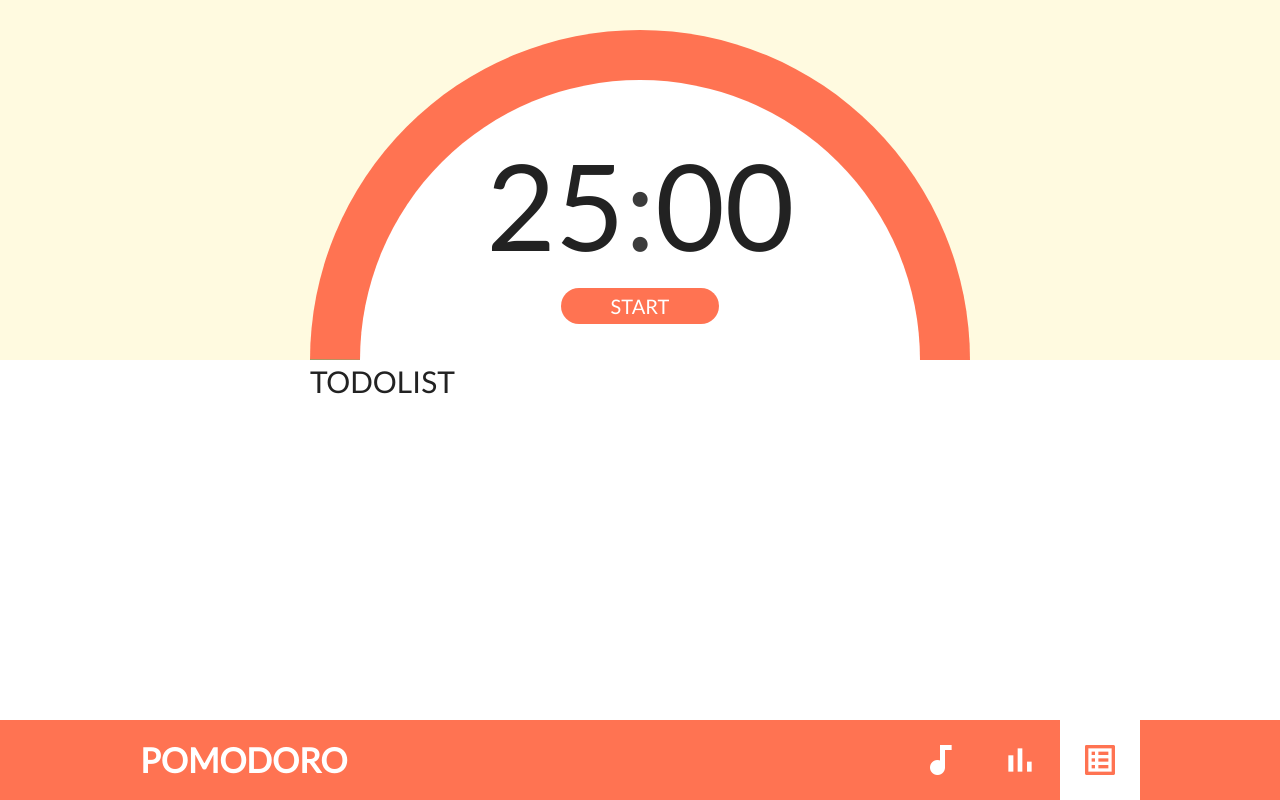
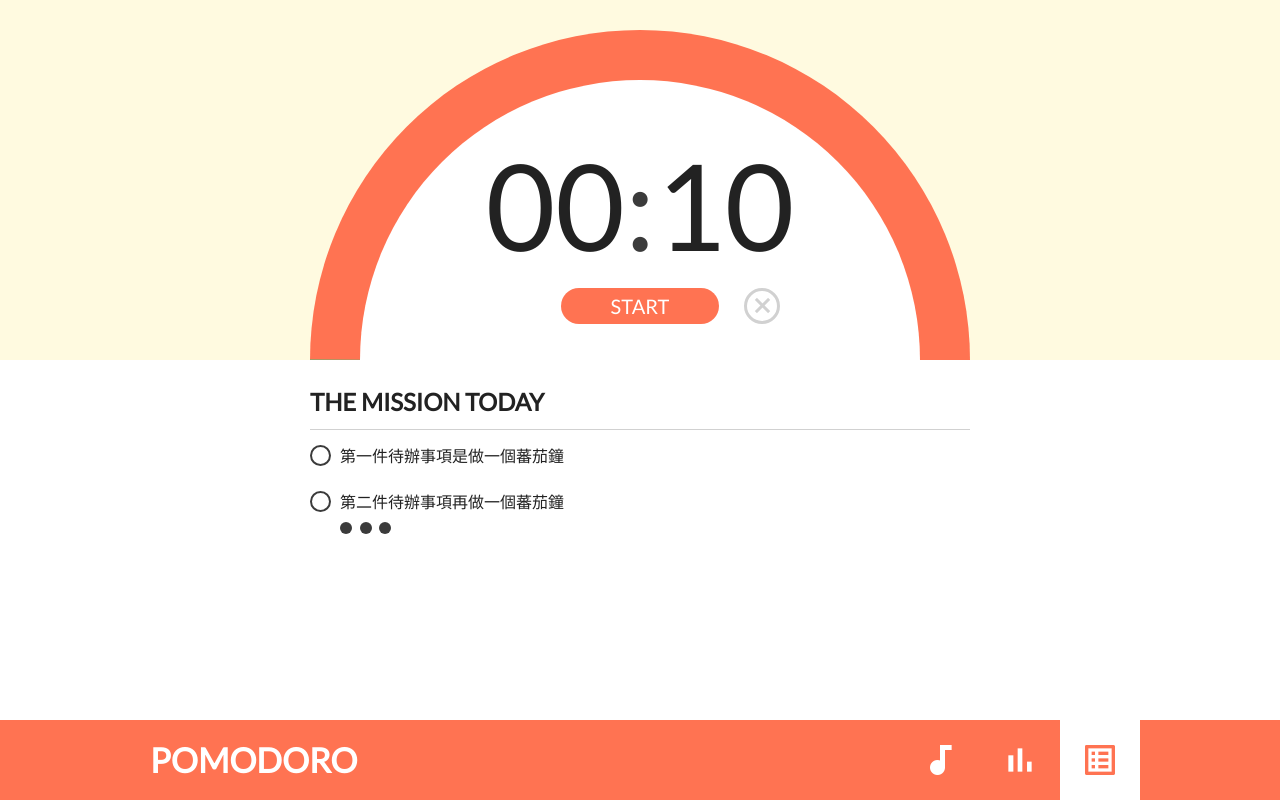
Before and after one commit to waveciou/vue-pomodoro, a Vue app: page / in a window 1280 px wide. Built offline with nearby package versions, Linux system fonts and the light colour scheme; the HTML template or start-up script is replaced by a standard one.

Commit message:
計時器完成

```diff
--- a/src/App.vue
+++ b/src/App.vue
@@ -3,26 +3,33 @@
     <div class="wrapper" :class="{'theme-green': this.statusBreak === true}">
       <div class="views-zone">
         <div class="pomodoro">
+
           <svg id="svg" width="100%" height="100%" viewPort="0 0 100 100" version="1.1" xmlns="http://www.w3.org/2000/svg">
-            <circle id="bar" :r="this.circle.radius" cx="330" cy="330" fill="transparent" stroke-dasharray="958.18" stroke-dashoffset="0" :class="{'is-anamate': this.circle.isAnamate === true}"></circle>
+            <circle id="bar" :r="this.circle.radius" cx="330" cy="330" fill="transparent" stroke-dasharray="958.18" stroke-dashoffset="0" @transitionend="circleTransitionEnd()" :class="{'is-animate': this.circle.isAnimate === true}"></circle>
           </svg>
+
+          <!-- <div class="pomodoro__circle" :class="{'is-animate': this.circle.isAnimate === true }"></div> -->
+
           <div class="pomodoro__content">
             <div class="pomodoro__caption">
-              <div class="pomodoro__time"><span class="min">25</span>:<span class="sec">00</span></div>
-              <div class="pomodoro__ctrlbar">
-                <a href="javascript:;" class="pomodoro__playbtn" @click.stop="playCountdown()" :class="{'is-pause': this.activeTimer.isActive === true}">
-                  <span v-if="this.activeTimer.isActive === false">START</span>
+              <div class="pomodoro__time"><span class="min">{{getMinuteText}}</span>:<span class="sec">{{getSecondText}}</span></div>
+              <div class="pomodoro__controlBar">
+                <a href="javascript:;" class="pomodoro__mainButton" @click.stop="playCountdownTimer()" :class="{'is-pause': this.countdownTimer.isActive === true}">
+                  <span v-if="this.countdownTimer.isActive === false">START</span>
                   <span v-else>PAUSE</span>
+                </a>
+                <a href="javascript:;" class="pomodoro__clearButton" @click.stop="clearCountdownTimer()">
+                  <i class="material-icons">close</i>
                 </a>
               </div>
             </div>
           </div>
         </div>
       </div>
-      <div class="ctrl-zone">
+      <div class="control-zone">
         <div class="wrap">
           <transition name="fade" mode="out-in">
-            <router-view />
+            <router-view :countdownList="countdownList" />
           </transition>
         </div>
       </div>
@@ -50,23 +57,35 @@
   import todolist from './views/todolist.vue';
   import analytics from './views/analytics.vue';
   import ringtone from './views/ringtone.vue';
+  import { setTimeout } from 'timers';
 
   export default {
     data() {
       return {
-        activeTimer: {
-          name: '第一件待辦事項是做一個蕃茄鐘',
+        countdownTimer: {
+          name: '',
           level: 0,
           isActive: false,
-          time: 60,
-          timerContainer: null,
+          time: 0,
+          timer: null,
         },
+        countdownList: [
+          {
+            name: '第一件待辦事項是做一個蕃茄鐘',
+            level: 0
+          },
+          {
+            name: '第二件待辦事項再做一個蕃茄鐘',
+            level: 3
+          }
+        ],
         circle: {
           dom: null,
           radius: 305,
-          isAnamate: false
+          isAnimate: true
         },
         statusBreak: false,
+        isFinish: true
       }
     },
     components: {
@@ -79,61 +98,107 @@
     },
     mounted() {
       this.circle.dom = document.querySelector('#bar');
+
+      this.countdownTimer.name = this.countdownList[0].name;
+      this.countdownTimer.level = this.countdownList[0].level;
+
+      let data = this.getLevelData(this.countdownTimer.level);
+      this.countdownTimer.time = data.totleTime;
+      this.statusBreak = data.status;
     },
     methods: {
-      playCountdown() {
-        this.activeTimer.isActive = !this.activeTimer.isActive;
-        this.activeCountdown(this.activeTimer.isActive);
+      circleTransitionEnd() {
+        if(this.isFinish === true) {
+          this.countdownTimer.level += 1;
+          this.countdownList[0].level = this.countdownTimer.level;
+          this.clearCountdownTimer();
+          this.isFinish = false;
+        }
       },
-      activeCountdown(status) {
-        if(status === true) {
-          let data = this.getLevelData(this.activeTimer.level);
-          let sum = data.totletime;
+      playCountdownTimer() {
+        this.countdownTimer.isActive = !this.countdownTimer.isActive;
+        this.setCountdownTimer();
+      },
+      setCountdownTimer() {
+        if(this.countdownTimer.isActive === true) {
+          let data = this.getLevelData(this.countdownTimer.level);
+          let sum = data.totleTime;
+          this.isFinish = false;
 
-          this.activeTimer.timerContainer = setInterval(() => {
-            this.activeTimer.time --;
-            this.circle.isAnamate = true;
+          this.countdownTimer.timer = setInterval(() => {
+            this.countdownTimer.time --;
 
-            let percent = Math.floor(this.activeTimer.time / sum * 100);
-            let c = Math.PI * (this.circle.radius * 2);
+            let percent = Math.floor(this.countdownTimer.time / sum * 100);
             if (percent < 0) percent = 0;
             if (percent > 100) percent = 100;
+
+            let c = Math.PI * (this.circle.radius * 2);
             let pct = ((100 - percent) / 100 * c)/-2;
+
             this.circle.dom.style.strokeDashoffset = pct;
 
-            if(this.activeTimer.time <= 0) {
-              this.activeTimer.level += 1;
-              this.activeTimer.isActive = false;
-              this.circle.isAnamate = false;
-              this.circle.dom.style.strokeDashoffset = 0;
+            if(this.countdownTimer.time <= 0) {
+              this.isFinish = true;
+            }
 
-              let data = this.getLevelData(this.activeTimer.level);
-              this.activeTimer.time = data.totletime;
-              this.statusBreak = data.status;
+            // let deg = (100 - percent) * 1.8;
+            // if(this.countdownTimer.time <= 0) {
+            //   deg = 180;
+            //   isFinish = true;
+            // }
+            // this.circle.dom.style.transform = `rotateZ(${deg}deg)`;
+            // if(isFinish === true) {
+            //   this.countdownTimer.level += 1;
+            //   this.clearCountdownTimer();
+            // }
 
-              clearInterval(this.activeTimer.timerContainer);
-              return false
-            }
           }, 1000);
+
         } else {
-          this.circle.isAnamate = false;
-          clearInterval(this.activeTimer.timerContainer);
+          this.countdownTimer.isActive = false;
+          clearInterval(this.countdownTimer.timer);
+          return false
         }
       },
+      clearCountdownTimer() {
+        this.isFinish = false;
+        this.countdownTimer.isActive = false;
+        this.circle.isAnimate = false;
+
+        clearInterval(this.countdownTimer.timer);
+
+        let data = this.getLevelData(this.countdownTimer.level);
+        this.countdownTimer.time = data.totleTime;
+
+        this.circle.dom.style.strokeDashoffset = 0;
+        setTimeout(() => {
+          this.circle.isAnimate = true;
+        }, 1000);
+
+        this.statusBreak = data.status;
+
+      },
       getLevelData(level) {
-        let obj = {}
-        if(level % 2 === 0) {
-          obj.totletime = 60;
-          obj.status = false;
-        } else {
-          obj.totletime = 30;
-          obj.status = true;
-        }
+        let t, s, obj = {};
+        level % 2 === 0 ? [t, s] = [10, false] : [t, s] = [5, true];
+        obj.totleTime = t;
+        obj.status = s;
         return obj;
       }
     },
     computed: {
-
+      getMinuteText() {
+        let text = '';
+        let val = Math.floor(this.countdownTimer.time / 60);
+        val < 10 ? text = `0${val}` : text = `${val}`;
+        return text;
+      },
+      getSecondText() {
+        let text = '';
+        let val = this.countdownTimer.time % 60;
+        val < 10 ? text = `0${val}` : text = `${val}`;
+        return text;
+      }
     },
     watch: {
 
@@ -142,7 +207,7 @@
 </script>
 
 <style lang="scss">
-  @import 'assets/scss/utils/_utils.scss';
+  @import 'assets/scss/_utils.scss';
   @import 'assets/scss/main.scss';
 
 </style>
--- a/src/assets/scss/_pomodoro.scss
+++ b/src/assets/scss/_pomodoro.scss
@@ -1,15 +1,15 @@
 @charset "UTF-8";
-@import "./utils/_utils.scss";
+@import "./_utils.scss";
 
 .pomodoro {
     width: 660px;
     height: 660px;
     position: absolute;
-    background-color: $color-orange;
     border-radius: 100%;
     left: 50%;
     transform: translateX(-50%);
     bottom: -330px;
+    background-color: $color-orange;
 
     #svg {
         circle {
@@ -17,7 +17,7 @@
             stroke: $color-green;
             stroke-width: 50px;
 
-            &.is-anamate {
+            &.is-animate {
                 transition: stroke-dashoffset 1s linear;
             }
         }
@@ -37,6 +37,25 @@
                 stroke: $color-orange;
             }
         }
+    }
+}
+
+.pomodoro__circle {
+    width: 100%;
+	height: 100%;
+	display: block;
+	border-radius: 100%;
+	background: linear-gradient($color-orange 50%, $color-green 50%);
+	position: absolute;
+	top: 0px;
+	left: 0px;
+
+    @at-root .theme-green & {
+        background: linear-gradient($color-green 50%, $color-orange 50%);
+    }
+
+    &.is-animate {
+        transition: all 1s linear;
     }
 }
 
@@ -67,16 +86,17 @@
     color: $color-black;
     text-align: center;
     font-size: 120px;
+    overflow: hidden;
 }
 
-.pomodoro__ctrlbar {
+.pomodoro__controlBar {
     width: 100%;
     height: 50%;
     display: flex;
     align-items: center;
 }
 
-.pomodoro__playbtn {
+.pomodoro__mainButton {
     width: 158px;
     display: block;
     padding: 8px 14px;
@@ -95,3 +115,21 @@
         background-color: $color-gray;
     }
 }
+
+.pomodoro__clearButton {
+    width: 36px;
+    height: 36px;
+    display: flex;
+    justify-content: center;
+    align-items: center;
+    color: $color-gray;
+    border: 3px $color-gray solid;
+    border-radius: 100%;
+    position: absolute;
+    right: 35px;
+
+    > i {
+        color: $color-gray;
+        font-weight: bold;
+    }
+}
--- /dev/null
+++ b/src/assets/scss/_utils.scss
@@ -0,0 +1,68 @@
+@charset "UTF-8";
+
+// variable
+$color-white: #FFFFFF;
+$color-orange: #FF7352;
+$color-green: #42C67C;
+$color-black: #3B3B3B;
+$color-gray: #D1D1D1;
+$color-beige: #FFFAE0;
+
+// RWD Max Width Breakpoints
+@mixin max-width($breakpoints) {
+    @media screen and (max-width: $breakpoints) {
+        @content;
+    }
+}
+
+// RWD Min Width Breakpoints
+@mixin min-width($breakpoints) {
+    @media screen and (min-width: $breakpoints) {
+        @content;
+    }
+}
+
+// RWD Max Height Breakpoints
+@mixin max-height($breakpoints) {
+    @media screen and (max-height: $breakpoints) {
+        @content;
+    }
+}
+
+// RWD Min Height Breakpoints
+@mixin min-height($breakpoints){
+    @media screen and (min-height: $breakpoints) {
+        @content;
+    }
+}
+
+// Clearfix
+@mixin clearfix {
+    &::after {
+        content: ".";
+        display: block;
+        height: 0;
+        clear: both;
+        visibility: hidden;
+    }
+}
+
+// The CSS hack for IE10 & IE11
+@mixin hack-ie {
+    @media screen and (-ms-high-contrast: active), (-ms-high-contrast: none) {
+        @content;
+    }
+}
+
+// Font Awesome
+@mixin fontawesome{
+    font-weight: 900;
+    font-family: 'Font Awesome 5 Free';
+}
+
+// Hide Text
+@mixin hide-text {
+    font-size: 0rem;
+    overflow: hidden;
+    text-indent: -9999px;
+}
--- a/src/assets/scss/main.scss
+++ b/src/assets/scss/main.scss
@@ -1,5 +1,5 @@
 @charset "UTF-8";
-@import "./utils/_utils.scss";
+@import "./_utils.scss";
 @import "./_reset.scss";
 @import url('https://fonts.googleapis.com/css?family=Lato&display=fallback');
 @import url('https://fonts.googleapis.com/icon?family=Material+Icons');
@@ -25,8 +25,12 @@ html, body {
 }
 
 h2 {
-    font-size: 30px;
+    font-size: 24px;
+    font-weight: bold;
     line-height: 1.4em;
+    margin: 15px 0px;
+    padding: 10px 0px;
+    border-bottom: 1px $color-gray solid;
 }
 
 .wrap {
@@ -47,10 +51,20 @@ h2 {
     position: relative;
 }
 
-.ctrl-zone {
+.control-zone {
     flex-grow: 1;
     height: calc((100% - 80px)/2);
     background-color: $color-white;
+
+    > .wrap {
+        height: 100%;
+    }
+}
+
+.content {
+    height: 100%;
+    overflow-x: hidden;
+    overflow-y: auto;
 }
 
 .footer-zone {
@@ -66,6 +80,7 @@ h2 {
     }
 
     .logo {
+        padding-left: 10px;
         font-size: 34px;
         font-weight: bold;
         color: $color-white;
--- a/src/assets/scss/utils/_utils.scss
+++ /dev/null
@@ -1,3 +0,0 @@
-@charset "UTF-8";
-@import "./_mixin.scss";
-@import "./_variable.scss";
--- a/src/views/todolist.vue
+++ b/src/views/todolist.vue
@@ -1,13 +1,79 @@
 <template>
     <div class="content">
-        <h2>TODOLIST</h2>
+        <h2>THE MISSION TODAY</h2>
+        <ul class="countdownList">
+            <li v-for="(item, index) in countdownList" :key="index">
+                <a href="javascript:;" class="countdownList__item">
+                    <div class="countdownList__title">{{ item.name }}</div>
+                    <div class="countdownList__level">
+                        <span v-for="(star, i) in item.level" :key="i" ></span>
+                    </div>
+                </a>
+            </li>
+        </ul>
     </div>
 </template>
 
 <script>
     export default {
+        data() {
+            return {
+
+            }
+        },
         name: 'todolist',
-        components: {
+        props: ['countdownList'],
+        created() {
+
+        },
+        mounted() {
+
         }
     }
 </script>
+
+<style lang="scss">
+    @import '../assets/scss/_utils.scss';
+
+    .countdownList {
+        > li {
+            margin: 15px 0px;
+        }
+    }
+
+    .countdownList__item {
+        display: block;
+    }
+
+    .countdownList__title {
+        margin: 10px 0px;
+        padding-left: 30px;
+        line-height: 21px;
+        position: relative;
+
+        &::before {
+            content: '';
+            width: 17px;
+            height: 17px;
+            display: block;
+            border: 2px $color-black solid;
+            border-radius: 100%;
+            position: absolute;
+            left: 0px;
+        }
+    }
+
+    .countdownList__level {
+        width: 100%;
+        display: flex;
+        padding-left: 30px;
+        > span {
+            width: 12px;
+            height: 12px;
+            display: block;
+            margin-right: 7.5px;
+            border-radius: 100%;
+            background-color: $color-black;
+        }
+    }
+</style>
```
Also changed, not shown: src/assets/scss/utils/_mixin.scss (deleted, +0 -58 lines), src/assets/scss/utils/_variable.scss (deleted, +0 -8 lines).
